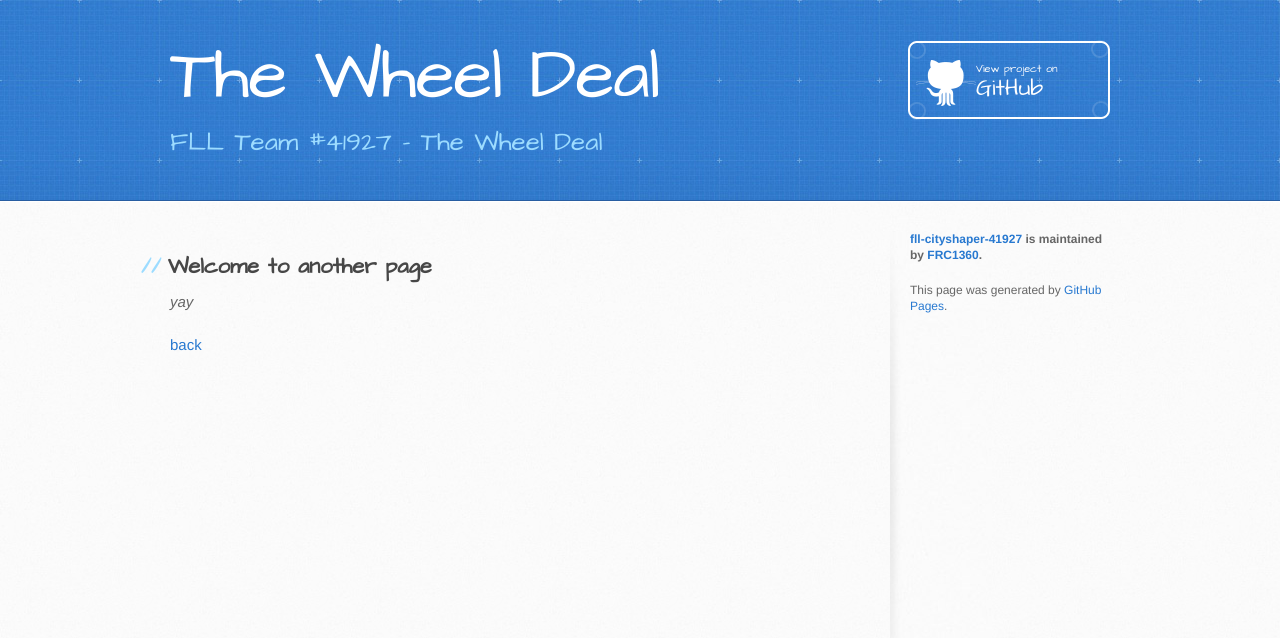
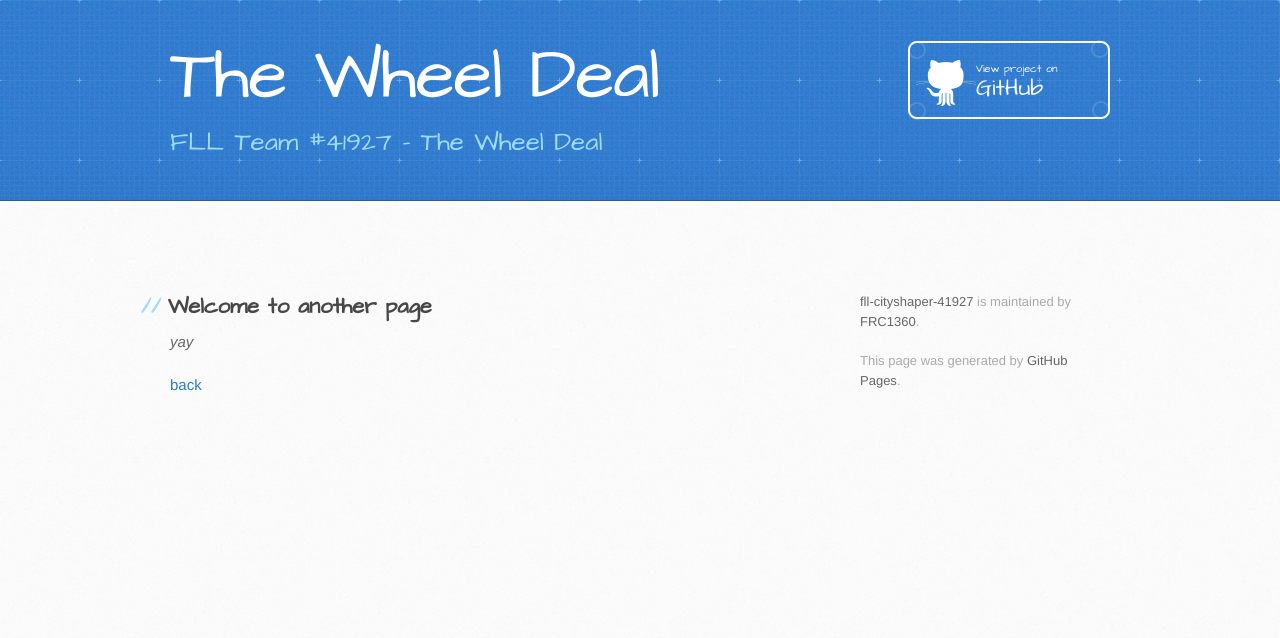
Before and after one commit to FRC1360/fll-cityshaper-41927, a Jekyll site: the page built from another-page.md, in a window 1280 px wide. Shown: the top 638 px of the page. Built offline with Jekyll 4.4.1, drawn with Linux system fonts in a browser that asks for light colours; our own code applies the rules of GitHub Pages for plain Markdown files.

Commit message:
Replace sidebar with footer

```diff
--- a/_layouts/default.html
+++ b/_layouts/default.html
@@ -36,7 +36,7 @@
           {{ content }}
         </section>
 
-        <aside id="sidebar">
+        <footer>
           {% if site.show_downloads %}
             <a href="{{ site.github.zip_url }}" class="button">
               <small>Download</small>
@@ -53,7 +53,7 @@
           {% endif %}
 
           <p>This page was generated by <a href="https://pages.github.com">GitHub Pages</a>.</p>
-        </aside>
+        </footer>
       </div>
     </div>
 
```
